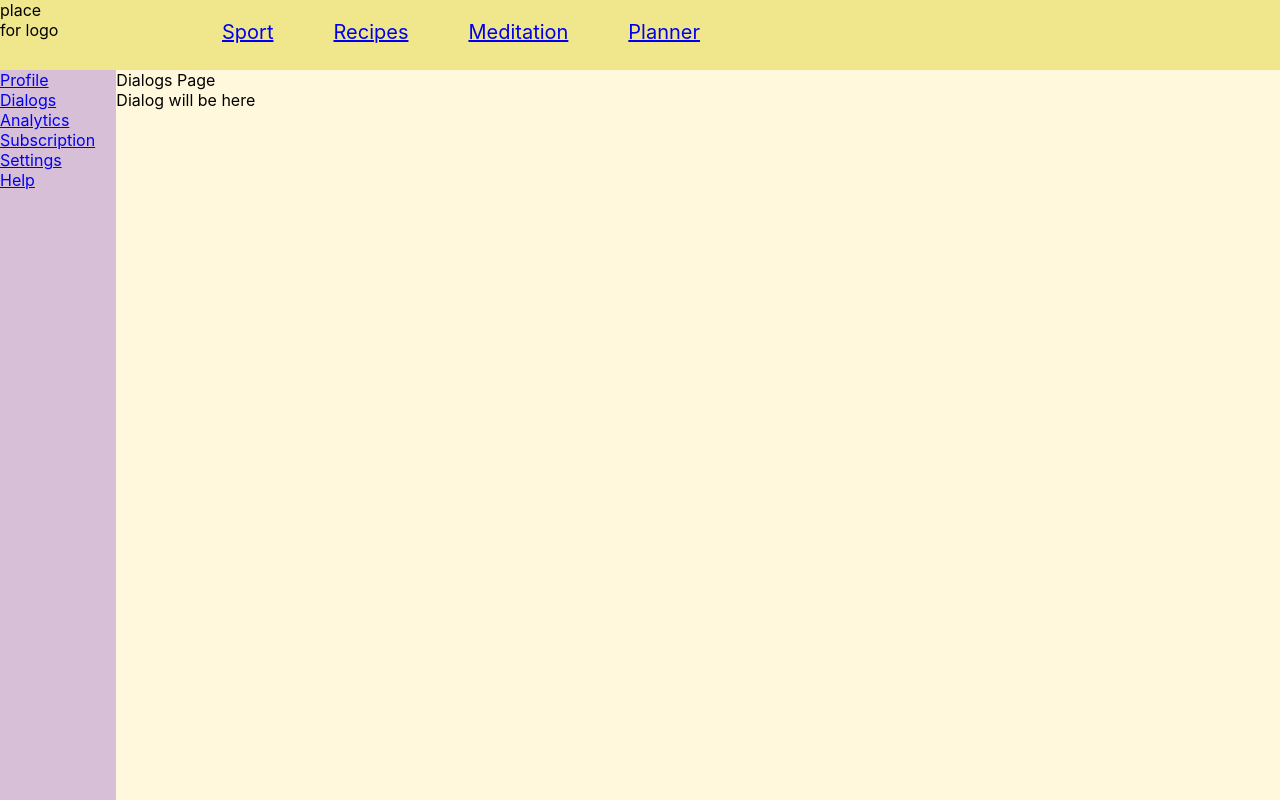
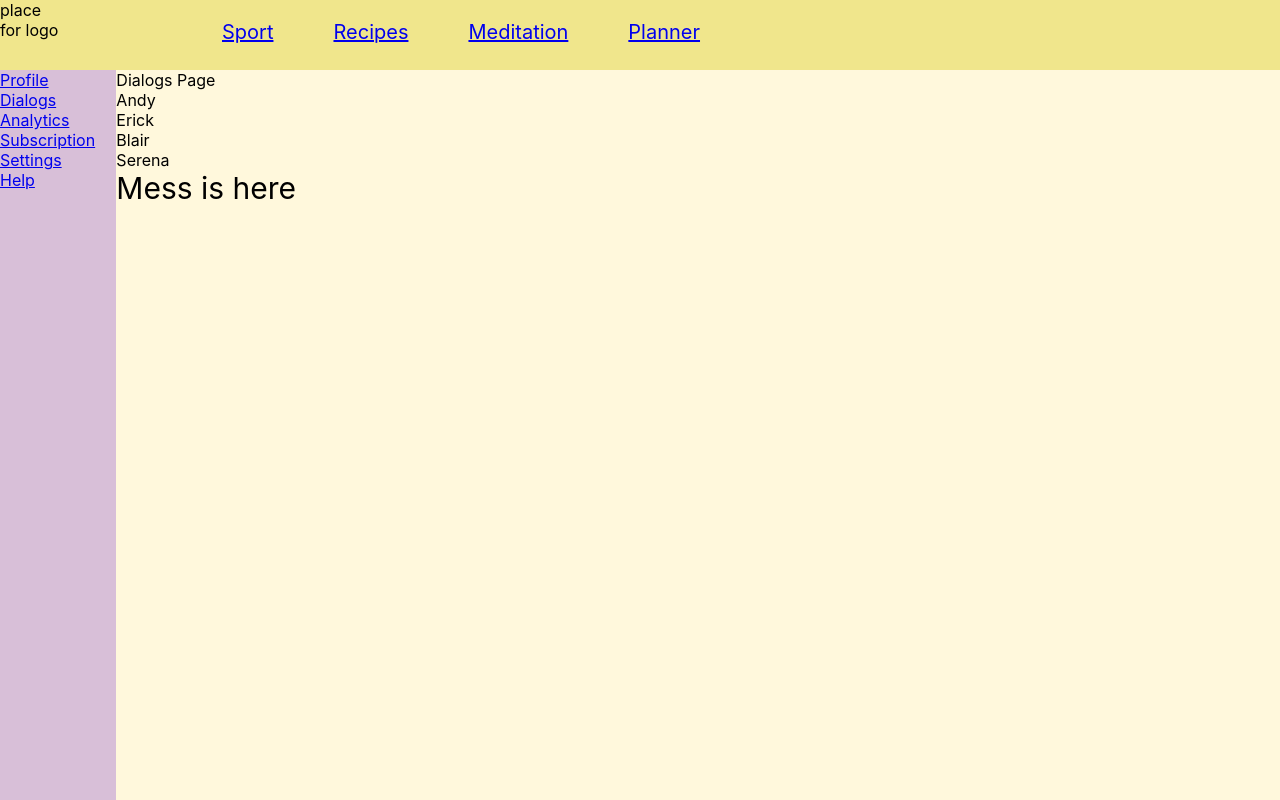
Before and after one commit to AnnaBoldyreva/tmsk-app, a React (Create React App) app: page /dialogs in a window 1280 px wide. Built offline with nearby package versions, Linux system fonts and the light colour scheme.

Commit message:
add Messages component in Dialogs

```diff
--- a/src/Components/Navbar/Navigation/Dialogs/Dialog/Dialog.js
+++ b/src/Components/Navbar/Navigation/Dialogs/Dialog/Dialog.js
@@ -6,7 +6,10 @@ const Dialog = () => {
   return (
 
           <div className={styles.dialog}>
-              Dialog will be here
+              <div>Andy</div>
+              <div>Erick</div>
+              <div>Blair</div>
+              <div>Serena</div>
 
           </div>
 
--- /dev/null
+++ b/src/Components/Navbar/Navigation/Dialogs/DialogMessages/Messages.js
@@ -0,0 +1,20 @@
+import React from 'react';
+import styles from './messages.module.css'
+
+
+
+const Messages = () => {
+  return (
+
+          <div className={styles.messages}>
+              Mess is here
+
+
+          </div>
+
+
+
+  );
+};
+
+export default Messages;
--- /dev/null
+++ b/src/Components/Navbar/Navigation/Dialogs/DialogMessages/messages.module.css
@@ -0,0 +1,4 @@
+
+.messages{
+font-size: 30px;
+}
--- a/src/Components/Navbar/Navigation/Dialogs/Dialogs.js
+++ b/src/Components/Navbar/Navigation/Dialogs/Dialogs.js
@@ -1,6 +1,7 @@
 import React from 'react';
 import styles from './dialogs.module.css'
 import Dialog from "./Dialog/Dialog";
+import Messages from "./DialogMessages/Messages";
 
 
 const Dialogs = () => {
@@ -9,6 +10,7 @@ const Dialogs = () => {
           <div className={styles.dialogs}>
               Dialogs Page
               <Dialog/>
+              <Messages/>
 
           </div>
 
```
